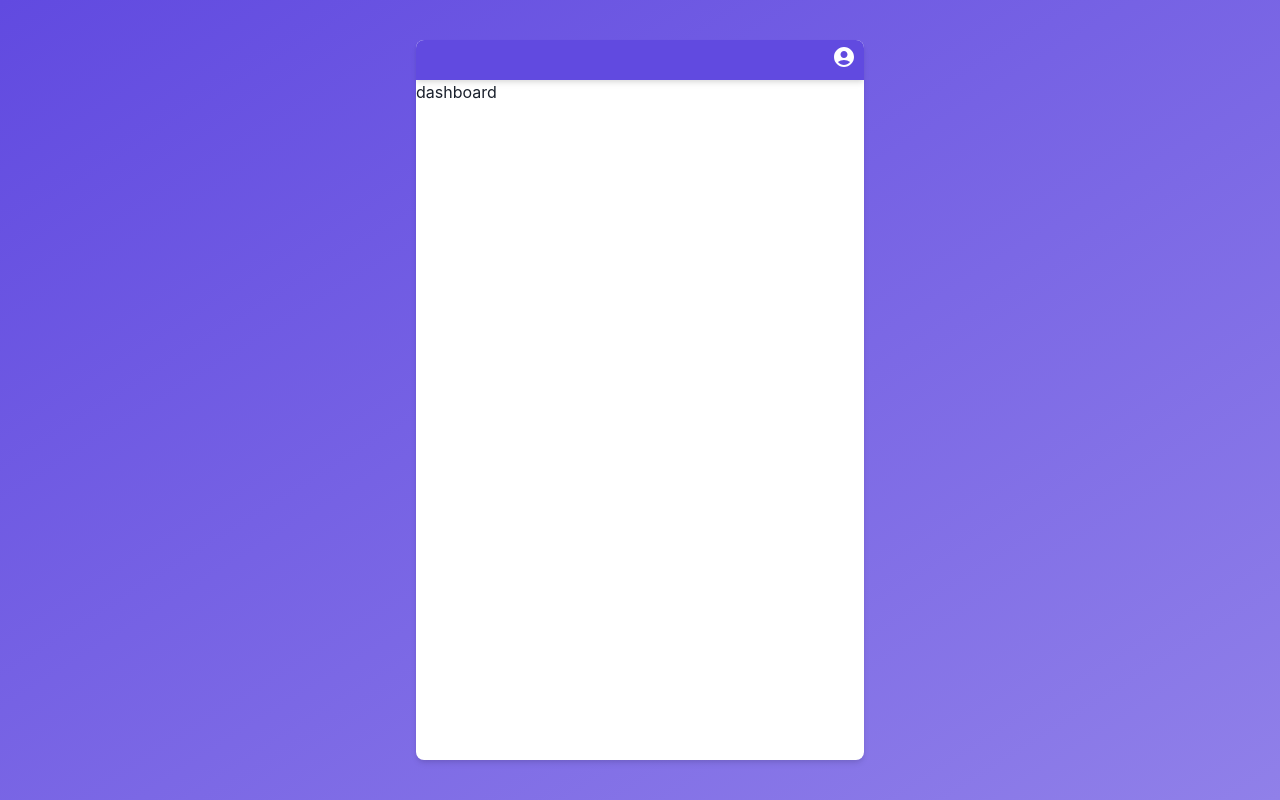
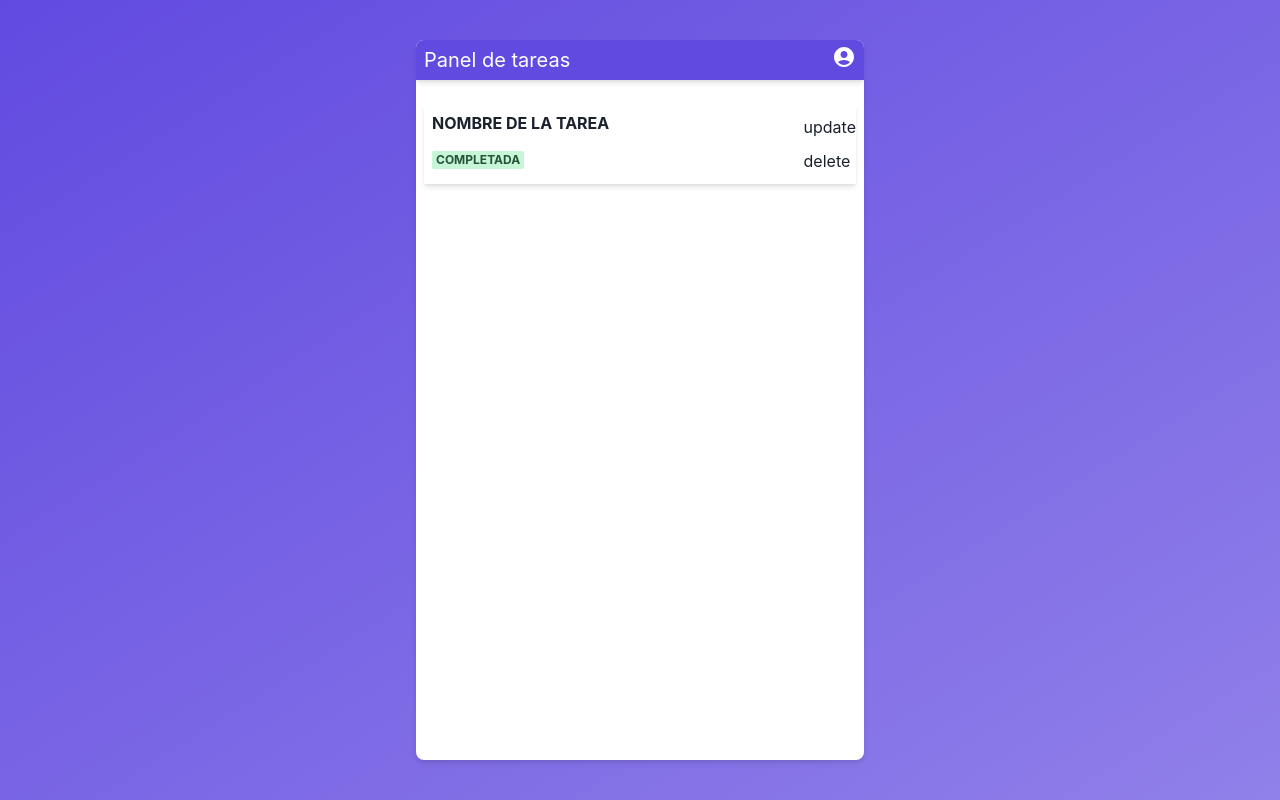
Before and after one commit to ecreyes/nestjs-frontend, a Next.js app: page /dashboard in a window 1280 px wide. Built offline with nearby package versions, Linux system fonts and the light colour scheme; sample sign-in values are in the browser's storage.

Commit message:
card task created

```diff
--- a/src/components/Header.tsx
+++ b/src/components/Header.tsx
@@ -1,6 +1,6 @@
 import { Icon } from "@chakra-ui/icons"
 import { MdAccountCircle } from "react-icons/md";
-import { Flex, Menu, MenuButton, MenuList, MenuItem } from "@chakra-ui/react"
+import { Flex, Menu, MenuButton, MenuList, MenuItem, Heading } from "@chakra-ui/react"
 import Router from 'next/router'
 
 const Header = () => {
@@ -9,7 +9,8 @@ const Header = () => {
         Router.push('/')
     }
     return (
-        <Flex bg='#614ae0' minH={10} boxShadow={'md'} justify={'flex-end'} align={'center'}>
+        <Flex bg='#614ae0' minH={10} boxShadow={'md'} justify={'space-between'} align={'center'}>
+            <Heading ml={2} as='h3' color='white' size={'md'} fontWeight={400}>Panel de tareas</Heading>
             <Menu>
                 <MenuButton mr={2}>
                     <Icon height={6} width={6} color={'white'} as={MdAccountCircle} />
--- a/src/pages/dashboard.tsx
+++ b/src/pages/dashboard.tsx
@@ -3,6 +3,7 @@ import { useEffect } from "react";
 import MainLayout from "../layouts/MainLayout";
 import Router from 'next/router'
 import Header from "../components/Header";
+import { Box, Flex, Text, Badge } from "@chakra-ui/react";
 
 const Dashboard: NextPage = () => {
 
@@ -17,7 +18,18 @@ const Dashboard: NextPage = () => {
         <>
             <MainLayout>
                 <Header></Header>
-                <h1>dashboard</h1>
+                <Box height={'100%'} mt={2} overflowY={'auto'} scrollBehavior={'auto'}>
+                    <Flex flexDirection={'row'} justify={'space-between'} shadow={'md'} minH={20} marginX={2} my={4}>
+                        <Flex flexDirection={'column'} justify={'space-evenly'} align={'baseline'} ml={2}>
+                            <Text fontSize='md' fontWeight={'bold'} textTransform={'uppercase'}>Nombre de la tarea</Text>
+                            <Badge colorScheme='green' my={2} >Completada</Badge>
+                        </Flex>
+                        <Flex direction={'column'} justify={'space-evenly'} ml={4}>
+                            <div>update</div>
+                            <div>delete</div>
+                        </Flex>
+                    </Flex>
+                </Box>
             </MainLayout>
         </>
     )
```
